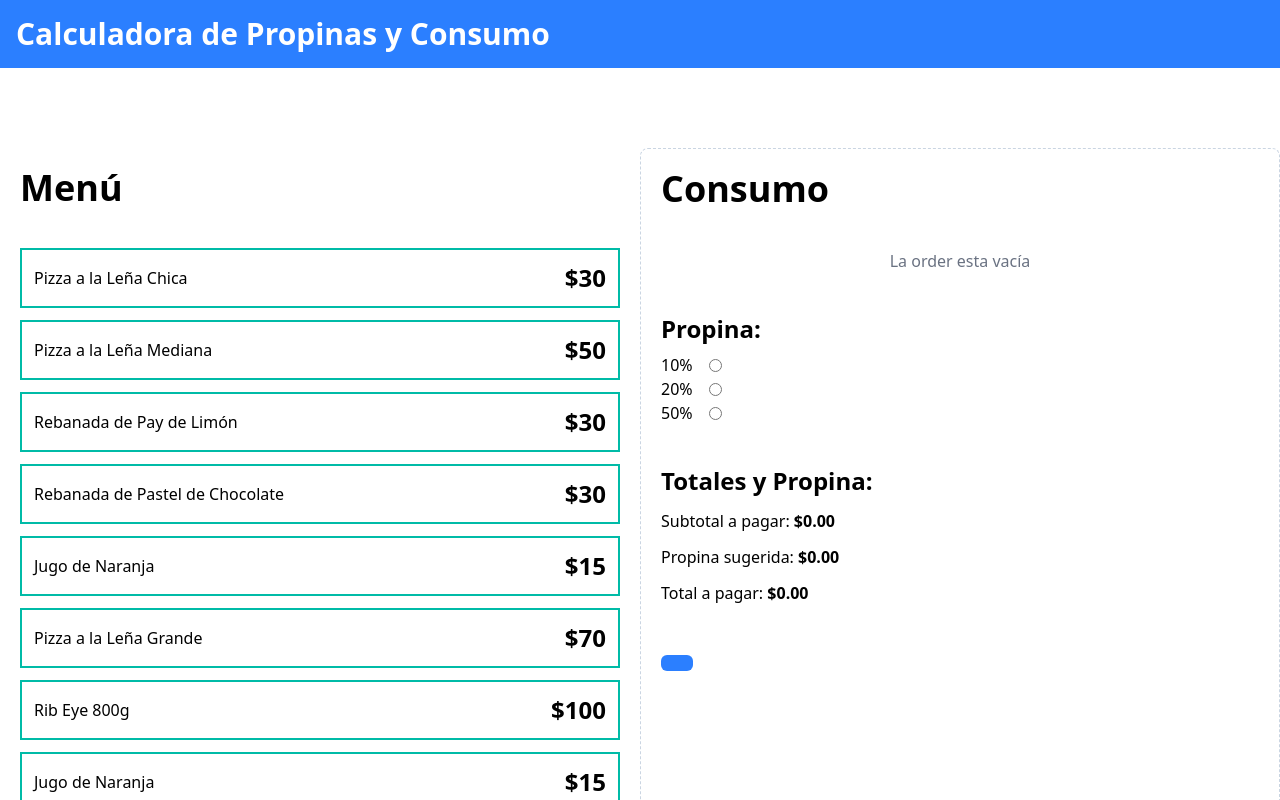
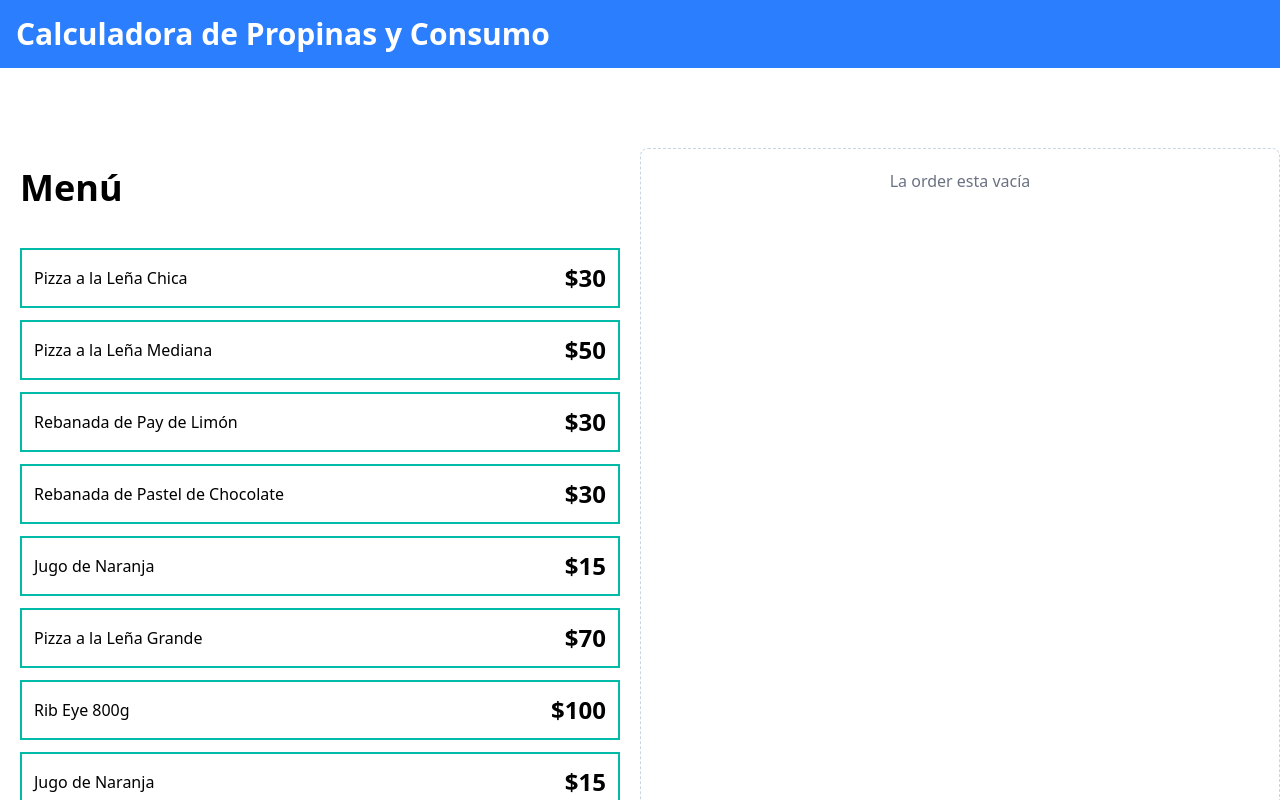
Before and after one commit to jrobertoq/calculadora_propinas, a React (Vite) app: page / in a window 1280 px wide. Shown: the top 800 px of the page. Built offline with nearby package versions, Linux system fonts and the light colour scheme.

Commit message:
Adds order placement functionality

```diff
--- a/src/App.tsx
+++ b/src/App.tsx
@@ -7,7 +7,7 @@ import userOrder from './hooks/useOrder'
 
 function App() {
 
-  const { order, addItem, removeItem, tip, setTip } = userOrder()
+  const { order, addItem, removeItem, tip, setTip, placeOrder } = userOrder()
 
   return (
     <>
@@ -28,9 +28,11 @@ function App() {
               />
             ))}
           </div>
+        </div>
 
-        </div>
         <div className='border border-dashed border-slate-300 p-5 rounded-lg space-y-10'>
+          {order.length > 0 ? (
+            <>
               <OrderContents
                 order={order}
                 removeItem={removeItem}
@@ -38,12 +40,19 @@ function App() {
 
               <TipPercentajeForm
                 setTip={setTip}
+                tip={tip}
               />
 
               <OrderTotals
                 order={order}
                 tip={tip}
+                placeOrder={placeOrder}
               />
+            </>
+            ) : (
+                  <p className="text-center text-gray-500">La order esta vacía</p>
+            )
+          }
         </div>
       </main>
     </>
--- a/src/components/OrderContents.tsx
+++ b/src/components/OrderContents.tsx
@@ -12,10 +12,7 @@ export default function OrderContents({ order, removeItem }: OrderContentsProps)
             <h2 className='text-4xl font-black'>Consumo</h2>
 
             <div className="mt-10 space-y-3">
-                {order.length === 0 ? (
-                    <p className="text-center text-gray-500">La order esta vacía</p>
-                ) : (
-                    order.map(item => (
+                {order.map(item => (
                         <div key={item.id} className="flex justify-between border-t border-gray-400 last-of-type:border-b py-5 items-center">
                             <div>
                                 <span>{item.name} x {item.quantity}</span>
@@ -30,7 +27,7 @@ export default function OrderContents({ order, removeItem }: OrderContentsProps)
                             </button>
                         </div>
                     ))
-                )}
+                }
             </div>
         </div>
     )
--- a/src/components/OrderTotals.tsx
+++ b/src/components/OrderTotals.tsx
@@ -4,10 +4,11 @@ import { formatCurrency } from '../helpers';
 
 type OrderTotalsProps = {
   order: OrderItem[],
-  tip: number
+  tip: number,
+  placeOrder: () => void
 }
 
-export default function OrderTotals({ order, tip }: OrderTotalsProps) {
+export default function OrderTotals({ order, tip, placeOrder }: OrderTotalsProps) {
 
     const subtotalAmount = useMemo(() => order.reduce((total, item) => total + (item.price * item.quantity), 0), [order])
     const tipAmount = useMemo(() => subtotalAmount * tip, [tip, order])
@@ -34,8 +35,13 @@ export default function OrderTotals({ order, tip }: OrderTotalsProps) {
             </p>
         </div>
 
-        <button type="button" className="bg-blue-500 text-white px-4 py-2 rounded-md hover:bg-blue-600 transition-colors">
-
+        <button
+            type="button"
+            className="bg-blue-500 text-white px-4 py-2 rounded-md hover:bg-blue-600 transition-colors disabled:opacity-50 disabled:bg-slate-400"
+            disabled={totalAmount === 0}
+            onClick={placeOrder}
+        >
+            Guardar orden
         </button>
     </>
   )
--- a/src/components/TipPercentajeForm.tsx
+++ b/src/components/TipPercentajeForm.tsx
@@ -19,23 +19,25 @@ const tipOptions = [
 ]
 
 type TipPercentageFormProp = {
-    setTip: Dispatch<SetStateAction<number>>
+    setTip: Dispatch<SetStateAction<number>>,
+    tip: number
 }
 
-export default function TipPercentajeForm({ setTip }: TipPercentageFormProp) {
+export default function TipPercentajeForm({ setTip, tip }: TipPercentageFormProp) {
   return (
     <div>
         <h3 className="text-2xl font-black">Propina:</h3>
         <form className="mt-2">
-            {tipOptions.map(tip => (
-                <div key={tip.id} className="flex items-center gap-2">
-                    <label htmlFor={tip.id} className="mr-2">{tip.label}</label>
+            {tipOptions.map(tipOptions => (
+                <div key={tipOptions.id} className="flex items-center gap-2">
+                    <label htmlFor={tipOptions.id} className="mr-2">{tipOptions.label}</label>
                     <input
-                        id={tip.id}
+                        id={tipOptions.id}
                         type="radio"
                         name="tip"
-                        value={tip.value}
+                        value={tipOptions.value}
                         onChange={ e => setTip(+e.target.value) }
+                        checked={tipOptions.value === tip}
                     />
                 </div>
             ))}
--- a/src/hooks/useOrder.ts
+++ b/src/hooks/useOrder.ts
@@ -26,11 +26,17 @@ export default function useOrder() {
         setOrder(order.filter(item => item.id !== id));
     };
 
+    const placeOrder = () => {
+        setOrder([]); // Clear the order after placing it
+        setTip(0); // Reset the tip after placing the order
+    }
+
     return {
         order,
         tip,
         setTip,
         addItem,
-        removeItem
+        removeItem,
+        placeOrder
     }
 }
```
Lines whose indentation alone changed are shown as unchanged.
